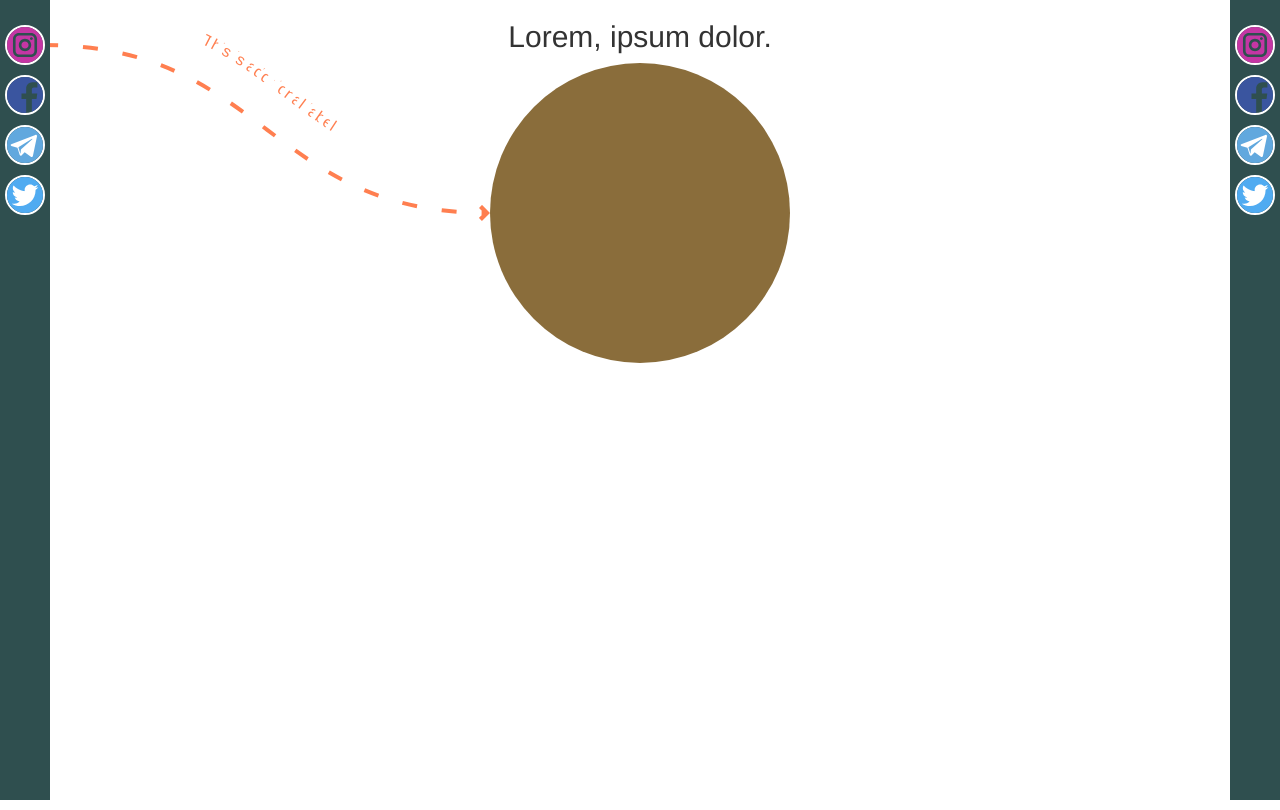
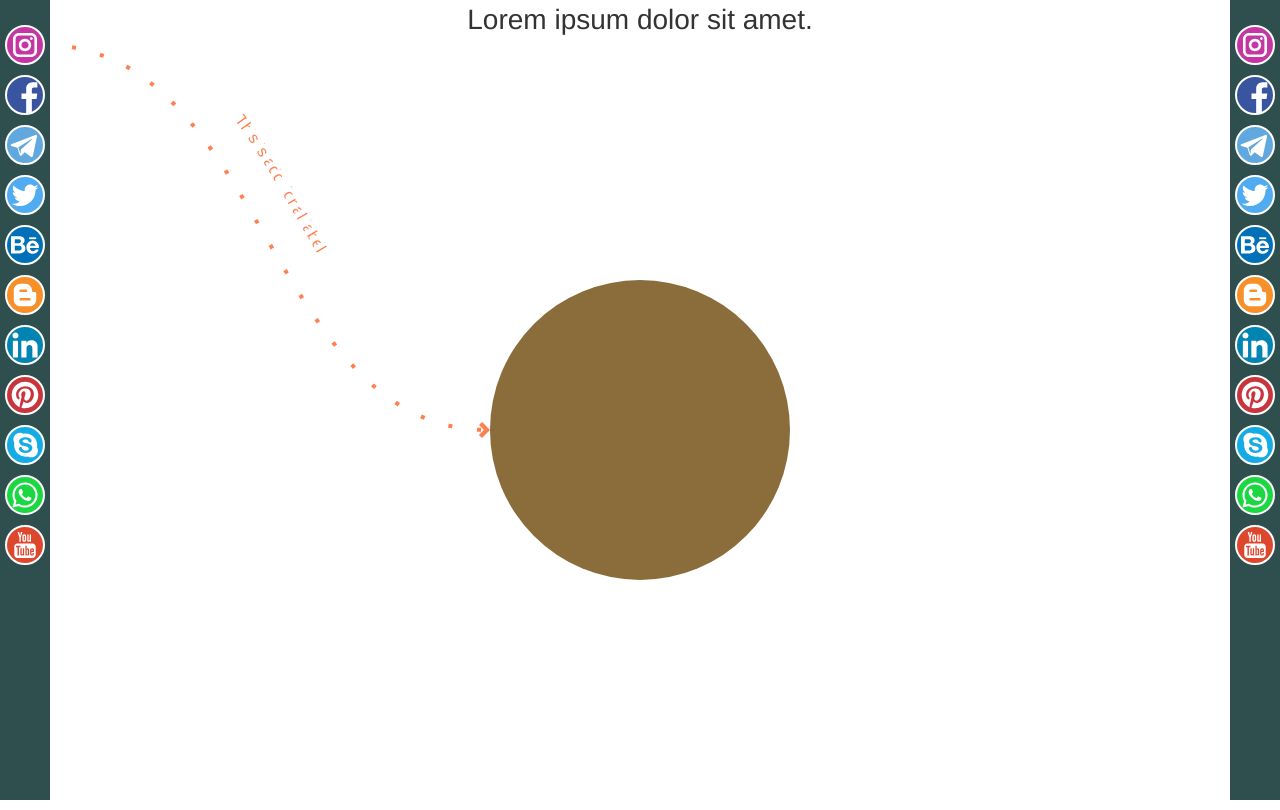
Before and after one commit to vasani-arpit/Social-Media-Automation, a plain HTML site: page index.html in a window 1280 px wide. Drawn offline with nearby package versions, Linux system fonts and the light colour scheme.

Commit message:
CSS changes and other social media icons

```diff
--- a/index.html
+++ b/index.html
@@ -17,6 +17,12 @@
         crossorigin="anonymous"></script>
     <script src="libs/leader-line.min.js"></script>
     <style>
+        html,
+        body {
+            height: 100%;
+            min-height: 100%;
+        }
+
         .bar {
             height: 100%;
             width: 50px;
@@ -27,6 +33,7 @@
             overflow-x: hidden;
             padding-top: 20px;
         }
+
         .left {
             left: 0;
         }
@@ -35,13 +42,17 @@
             right: 0;
         }
 
-        .bar>img {
+        .bar img {
             margin: 5px;
             border-radius: 50px;
             border: 2px solid white;
+            background-color: white;
+            vertical-align: middle;
         }
 
         .main {
+            height: 100%;
+            min-height: 100%;
             margin-left: 50px;
             margin-right: 50px;
             /* Same as the width of the sidenav */
@@ -49,36 +60,72 @@
             /* Increased text to enable scrolling */
             padding: 0px 10px;
         }
-        .dashboard{
+
+        .main>p {
+            text-align: center;
+        }
+
+        .dashboard {
             height: 300px;
             width: 300px;
             background-color: #8a6d3b;
             border-radius: 300px;
+            padding: 20px;
+        }
+
+        .main-circle {
+            min-height: 95%;
+            display: flex;
+            justify-content: center;
+            align-items: center;
+            flex-direction: column;
         }
     </style>
 </head>
 
 <body>
-    <div class="bar left">
-        <img src="assets/instagram.svg" alt="istagram" height="40" width="40" id="left-instagram">
-        <img src="assets/facebook.svg" alt="istagram" height="40" width="40">
-        <img src="assets/telegram.svg" alt="istagram" height="40" width="40">
-        <img src="assets/twitter.svg" alt="istagram" height="40" width="40">
+    <div class="bar left img-container">
+        <div class="img-content">
+            <img src="assets/instagram.svg" alt="istagram" height="40" width="40" id="left-instagram">
+            <img src="assets/facebook.svg" alt="istagram" height="40" width="40">
+            <img src="assets/telegram.svg" alt="istagram" height="40" width="40">
+            <img src="assets/twitter.svg" alt="istagram" height="40" width="40">
+            <img src="assets/behance.svg" alt="istagram" height="40" width="40">
+            <img src="assets/blogger.svg" alt="istagram" height="40" width="40">
+            <img src="assets/linkedin.svg" alt="istagram" height="40" width="40">
+            <img src="assets/pinterest.svg" alt="istagram" height="40" width="40">
+            <img src="assets/skype.svg" alt="istagram" height="40" width="40">
+            <img src="assets/whatsapp.svg" alt="istagram" height="40" width="40">
+            <img src="assets/youtube.svg" alt="istagram" height="40" width="40">
+        </div>
     </div>
 
     <div class="main">
-        <center>
-            <h2>Lorem, ipsum dolor.</h2>
+        <p>Lorem ipsum dolor sit amet.</p>
+        <div class="main-circle">
             <div class="dashboard">
-
+                <!-- pending approval  -->
+                <div>
+                    <!-- <p>Pending for approval</p>
+                    <p>256</p> -->
+                </div>
+                <!-- messages scheduled  -->
+                <!-- messages sent -->
             </div>
-        </center>
+        </div>
     </div>
     <div class="bar right">
         <img src="assets/instagram.svg" alt="istagram" height="40" width="40">
         <img src="assets/facebook.svg" alt="istagram" height="40" width="40">
         <img src="assets/telegram.svg" alt="istagram" height="40" width="40">
         <img src="assets/twitter.svg" alt="istagram" height="40" width="40" id="right-instagram">
+        <img src="assets/behance.svg" alt="istagram" height="40" width="40">
+        <img src="assets/blogger.svg" alt="istagram" height="40" width="40">
+        <img src="assets/linkedin.svg" alt="istagram" height="40" width="40">
+        <img src="assets/pinterest.svg" alt="istagram" height="40" width="40">
+        <img src="assets/skype.svg" alt="istagram" height="40" width="40">
+        <img src="assets/whatsapp.svg" alt="istagram" height="40" width="40">
+        <img src="assets/youtube.svg" alt="istagram" height="40" width="40">
     </div>
 </body>
 <script src="libs/leader-line.min.js"></script>
--- a/index.js
+++ b/index.js
@@ -2,7 +2,14 @@ var line = new LeaderLine(
     document.querySelector("#left-instagram"),
     document.querySelector(".dashboard"),
     {
-        dash: { len: 15, gap: 25 },
+        dash: { len: 4, gap: 25, animation: { duration: 200 } },
         middleLabel: LeaderLine.pathLabel({ text: `This is additional label` }),
         endPlug: "arrow2"
     });
+
+var postReceived = () => {
+    line.setOptions({ dash: { len: 300, gap: 900, animation: { duration: 2000 } } });
+    setTimeout(() => {
+        line.setOptions({ dash: { len: 4, gap: 25, animation: { duration: 200 } } });
+    }, 1500);
+}
```
